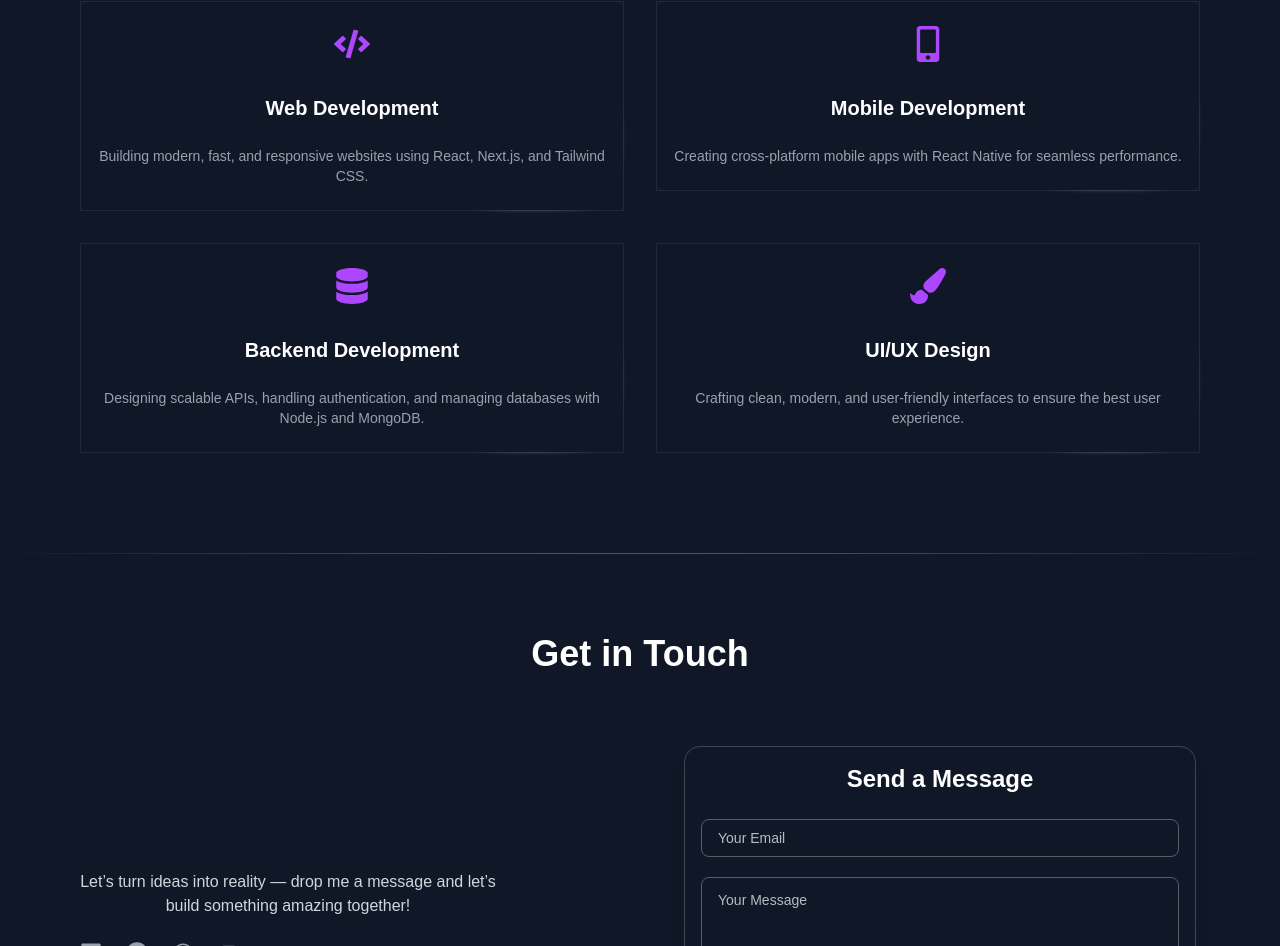
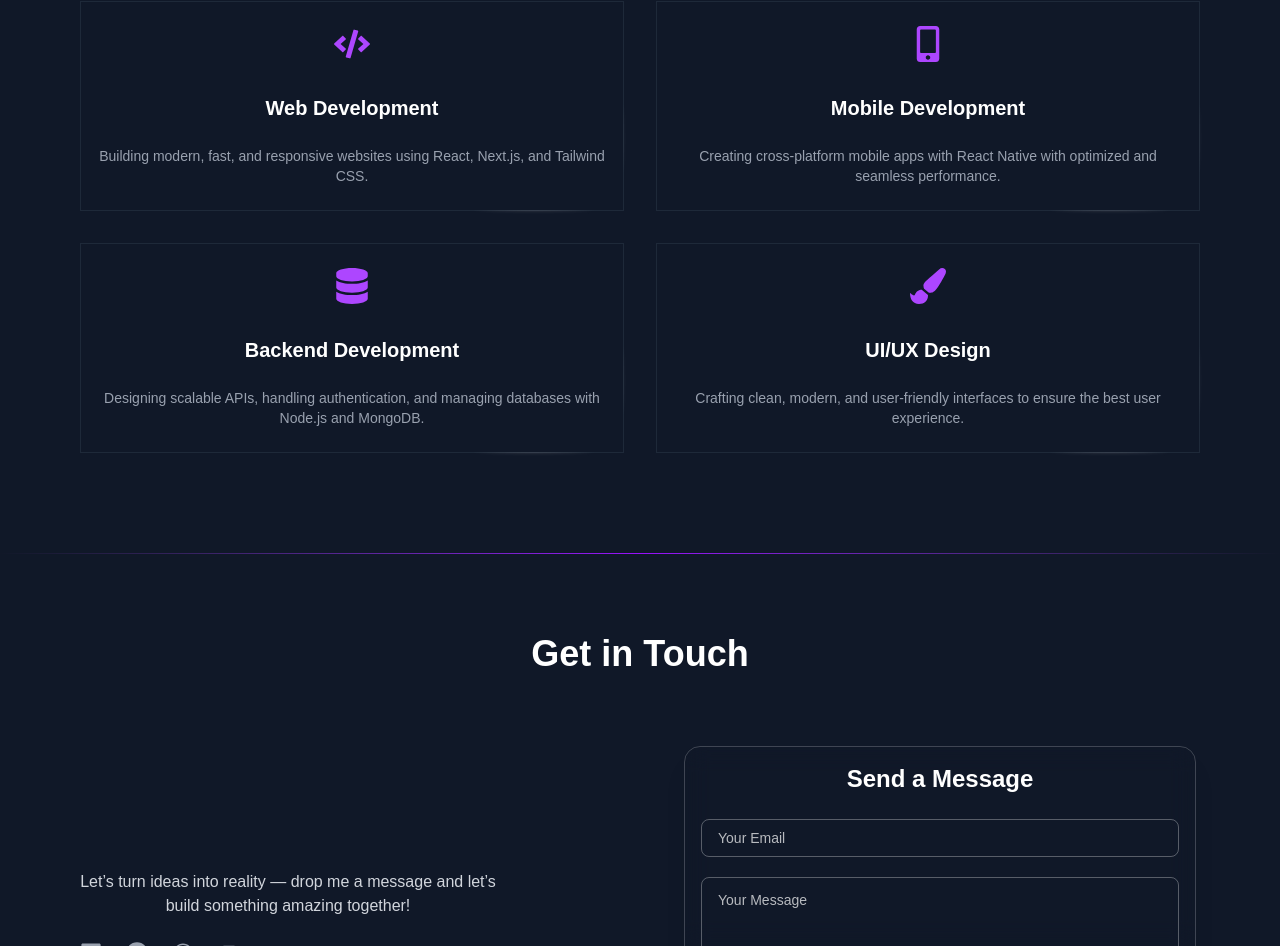
Before and after one commit to dev-mosarof66/PORTFOLIO, a Next.js app: page / in a window 1280 px wide. Shown: the part 2686-3632 px from the top of the page. Built offline with nearby package versions, Linux system fonts and the light colour scheme.

Commit message:
error fixed

```diff
--- a/src/components/services.tsx
+++ b/src/components/services.tsx
@@ -16,7 +16,7 @@ const Services = () => {
       id: 2,
       icon: <FaMobileAlt className="text-4xl text-purple-500" />,
       title: "Mobile Development",
-      desc: "Creating cross-platform mobile apps with React Native for seamless performance.",
+      desc: "Creating cross-platform mobile apps with React Native with optimized and seamless performance.",
     },
     {
       id: 3,
```
